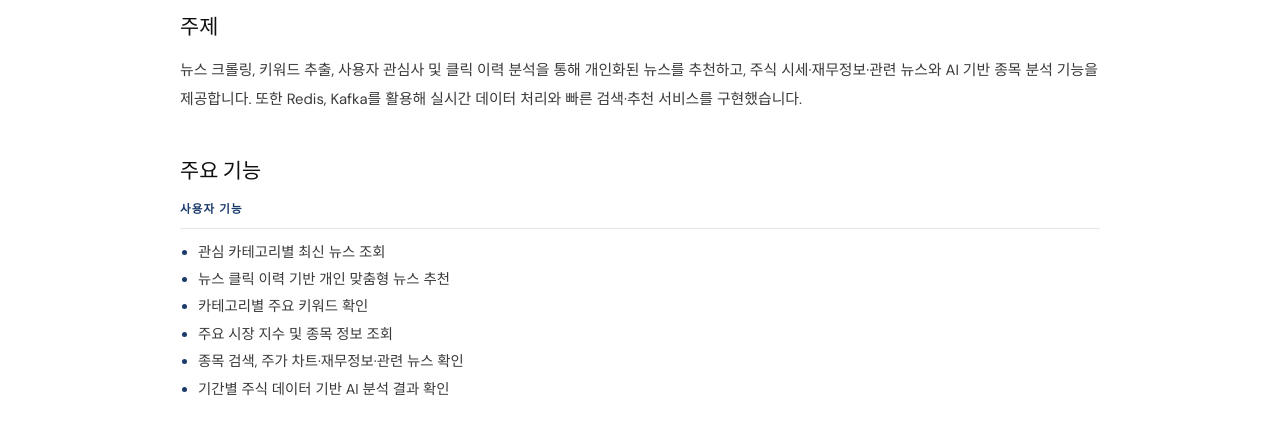
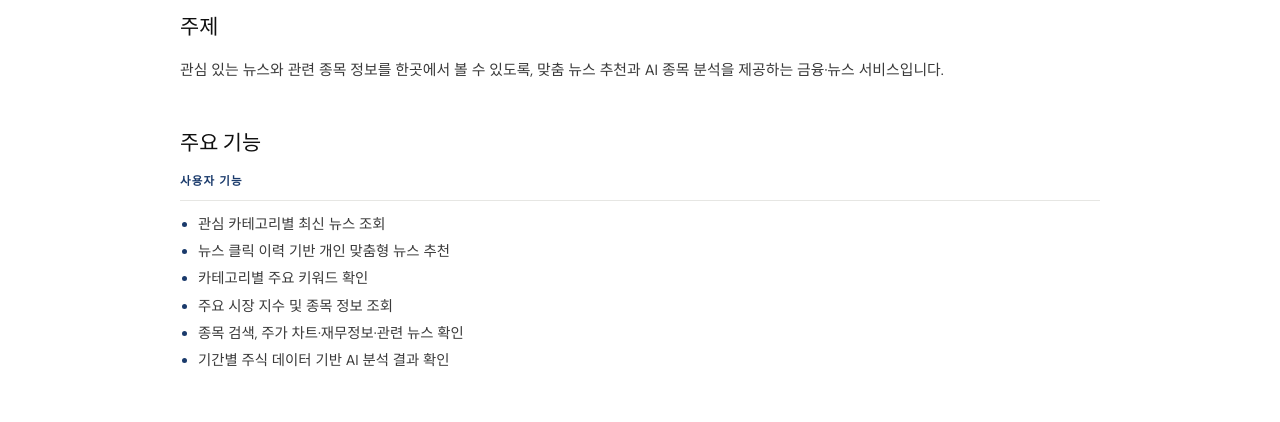
Before and after one commit to Bakhyoungwoo/Bakhyoungwoo.github.io, a plain HTML site: page news.html in a window 1280 px wide. Shown: the part 678-1100 px from the top of the page. Drawn offline with Linux system fonts and the light colour scheme.

Commit message:
feat: update portfoilo

```diff
--- a/news.html
+++ b/news.html
@@ -50,7 +50,7 @@
     <div class="section-label">Project</div>
     <h2 class="d-section-title">프로젝트 소개</h2>
     <h3 class="subhead">주제</h3>
-    <p class="body-text">뉴스 크롤링, 키워드 추출, 사용자 관심사 및 클릭 이력 분석을 통해 개인화된 뉴스를 추천하고, 주식 시세·재무정보·관련 뉴스와 AI 기반 종목 분석 기능을 제공합니다. 또한 Redis, Kafka를 활용해 실시간 데이터 처리와 빠른 검색·추천 서비스를 구현했습니다.</p>
+    <p class="body-text">관심 있는 뉴스와 관련 종목 정보를 한곳에서 볼 수 있도록, 맞춤 뉴스 추천과 AI 종목 분석을 제공하는 금융·뉴스 서비스입니다.</p>
     <h3 class="subhead">주요 기능</h3>
     <div class="feats"><div class="feat-col"><h4>사용자 기능</h4><ul><li>관심 카테고리별 최신 뉴스 조회</li><li>뉴스 클릭 이력 기반 개인 맞춤형 뉴스 추천</li><li>카테고리별 주요 키워드 확인</li><li>주요 시장 지수 및 종목 정보 조회</li><li>종목 검색, 주가 차트·재무정보·관련 뉴스 확인</li><li>기간별 주식 데이터 기반 AI 분석 결과 확인</li></ul></div></div>
     <h3 class="subhead">전체 아키텍처</h3>
```
Also changed, not shown: marketpoke.html (+1 -1 lines).
